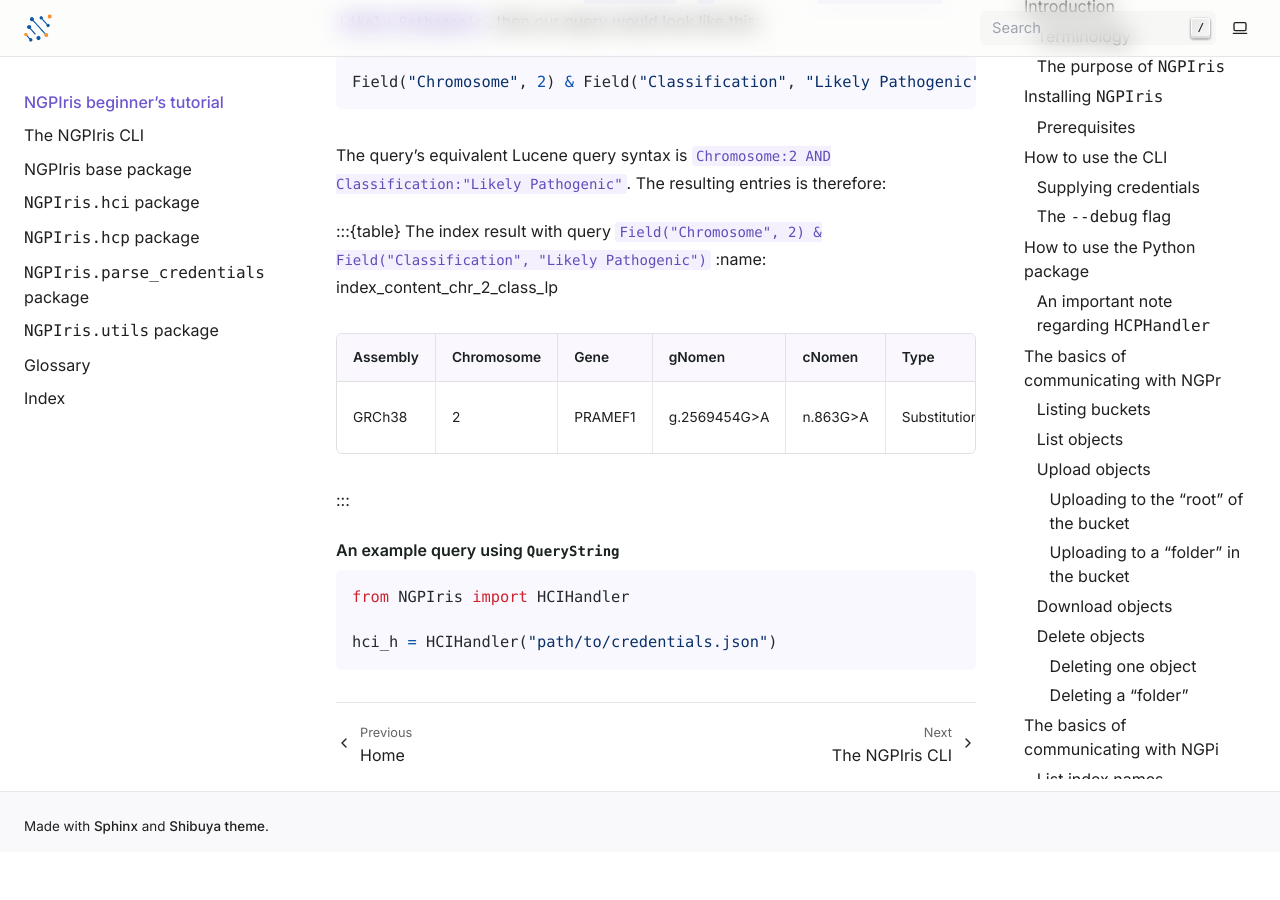
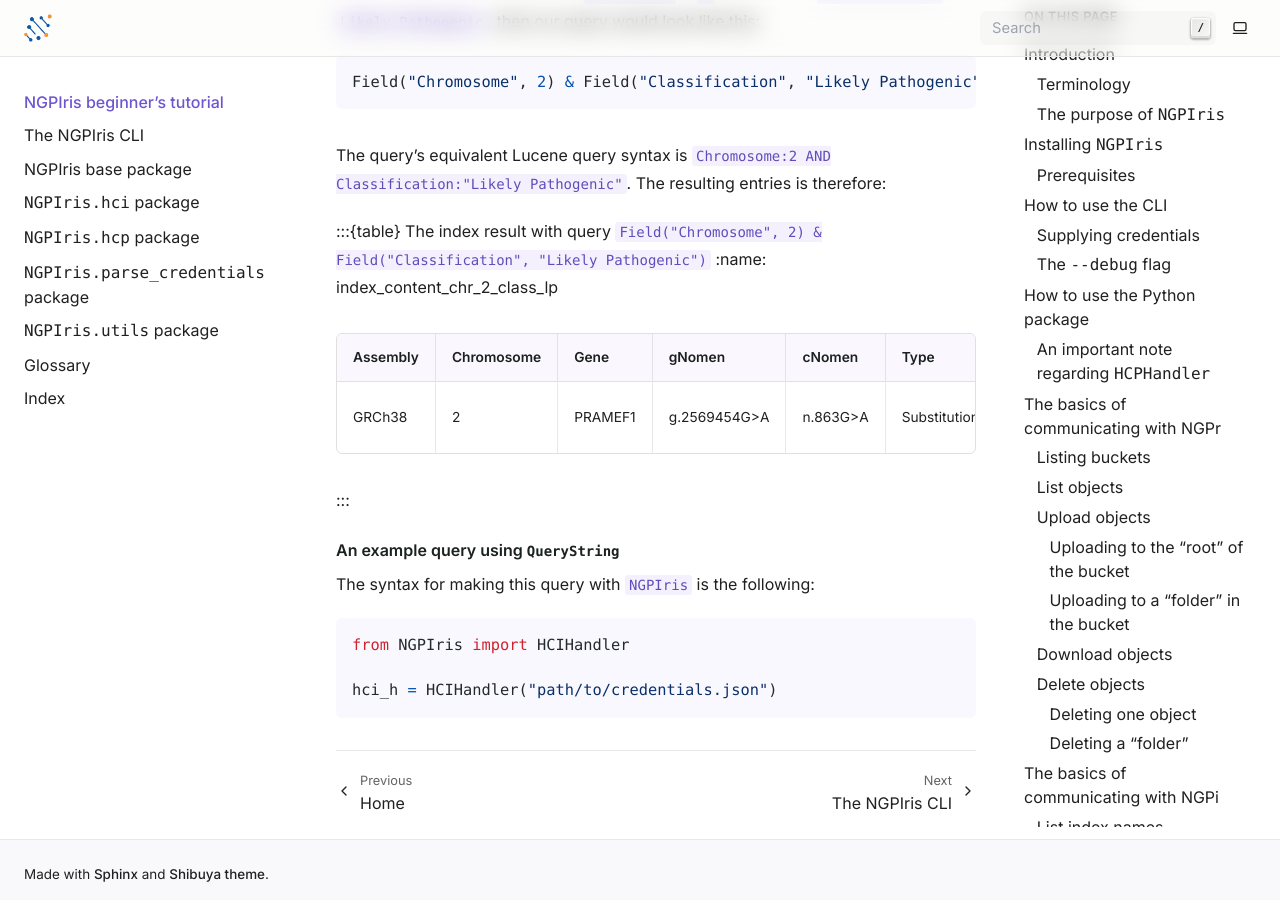
Before and after one commit to genomic-medicine-sweden/NGPIris, a Sphinx documentation site: the page built from docs/NGPIris_tutorial.md, in a window 1280 px wide and 900 px high, scrolled down 16419 px. Built offline with Sphinx 7.4.7, drawn with Linux system fonts in a browser that asks for light colours; before the commit the page ends 17271 px from its top, so only the background shows below that.

Commit message:
Update NGPIris_tutorial.md

````diff
--- a/docs/NGPIris_tutorial.md
+++ b/docs/NGPIris_tutorial.md
@@ -592,6 +592,7 @@
 :::
 
 #### An example query using {py:class}`~NGPIris.hci.query_string.QueryString`
+The syntax for making this query with {py:mod}`NGPIris` is the following:
 
 ```{code} python
 from NGPIris import HCIHandler
````
